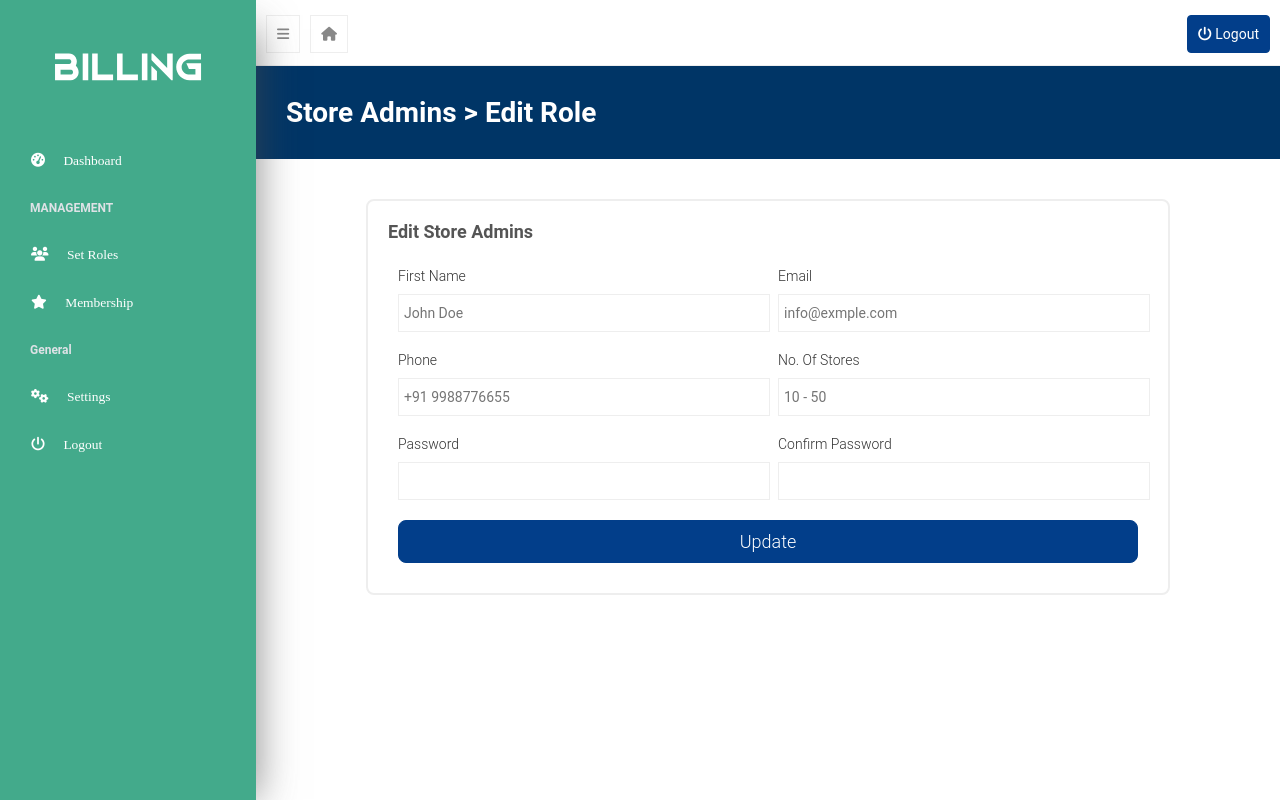
After one commit to sidhuroh/billing-crm, a PHP site: page /edit-role.php in a window 1280 px wide. The commit adds this page. Run offline with PHP 8.4, Linux system fonts and the light colour scheme; a user stored in the database is signed in; data comes from the database, SQL or seed files in the repository; data that the repository does not hold is empty; some libraries are stand-ins or nearby versions.

Commit message:
Role Management

```diff
--- a/connection/header.php
+++ b/connection/header.php
@@ -1,5 +1,12 @@
 <!DOCTYPE html>
 <?php include_once('db.php'); ?>
+<?php
+if (isset($_SESSION['username'])) {
+} else {
+    echo "<meta http-equiv=\"refresh\" content=\"0; url=index.php\">";
+    exit();
+}
+?>
 <meta charset="utf-8">
 <meta http-equiv="X-UA-Compatible" content="IE=edge">
 <meta name="description" content="">
@@ -11,10 +18,10 @@
     <button id="hide_btn2" class="desktop_hide" style="background: transparent; float: left;  border: 0px none; color: #1b3a4b; padding: 5px; margin-top: 5px; margin: 10px; float: right;" onclick="panel1()"><i class="fas fa-bars" style="font-size: 18px; "></i></button>
     <br><br><br>
     <center><img style="filter: brightness(0) invert(1);" src="images/wide-logo.svg" width="150px"></center><br><br><br>
-    <button class="sidebar_link" onclick="main1()"><i class="fas fa-tachometer-alt" style="padding-right: 15px;"></i> Dashboard</button>
+    <a href='dashboard.php'><button class="sidebar_link"><i class="fas fa-tachometer-alt" style="padding-right: 15px;"></i> Dashboard</button></a>
     <br><br>
     <p style="font-weight: 600; margin-left: 30px; font-size: 12px; color: #dee2e6;">MANAGEMENT</p><br>
-    <button class="sidebar_link" onclick="main5()"><i class="fas fa-users" style="padding-right: 15px;"></i> Set Roles</button><br>
+    <a href='role-manager.php'><button class="sidebar_link"><i class="fas fa-users" style="padding-right: 15px;"></i> Set Roles</button><br></a>
     <button class="sidebar_link" onclick="main7()"><i class="fas fa-star" style="padding-right: 15px;"></i> Membership</button>
     <br><br>
     <p style="font-weight: 600; margin-left: 30px; font-size: 12px; color: #dee2e6;">General</p><br>
--- a/css/main.css
+++ b/css/main.css
@@ -10,6 +10,26 @@
   width: 35%;
   height: 100%;
   background: #fff;
+}
+.form_control {
+  width: 100%;
+  padding: 10px 5px;
+  margin-top: 10px;
+  border: 1px solid #eee;
+}
+.form_control_submit {
+  padding: 10px;
+  background: #023e8a;
+  color: #fff;
+  font-size: 18px;
+  font-weight: 300;
+  border-radius: 8px;
+  width: 100%;
+  border: 1px solid #023e8a;
+}
+.form_control_submit:hover {
+  background: #0077b6;
+  border: 1px solid #0077b6;
 }
 #post_header {
   width: 100%;
@@ -132,6 +152,13 @@
   margin: 10px;
   border-radius: 12px;
 }
+.flex-container2 {
+  display: flex;
+  flex-direction: row;
+}
+.flex-container2 > div {
+  margin: 10px;
+}
 @media screen and (max-width: 800px) {
   .login_area {
     width: 100%;
@@ -139,7 +166,8 @@
   .image_area {
     display: none;
   }
-  .flex-container {
+  .flex-container,
+  .flex-container2 {
     flex-direction: column;
   }
   #header_toggle {
--- a/dashboard.php
+++ b/dashboard.php
@@ -1,6 +1,7 @@
 <?php
 include_once("connection/header.php");
 ?>
+
 <title>Dashboard - Home | Billing</title>
 <div style="background: #003566;">
     <div id="margin-setter2">
--- /dev/null
+++ b/edit-role.php
@@ -0,0 +1,108 @@
+<?php
+include_once("connection/header.php");
+?>
+
+<title>Dashboard - Home | Billing</title>
+<div style="background: #003566;">
+    <div id="margin-setter2">
+        <div style="padding: 30px;">
+            <f style='font-size: 28px; font-weight: 700; color: #fff;'>Store Admins > Edit Role</f>
+        </div>
+    </div>
+    <div style='clear: both;'></div>
+</div>
+<div id="margin-setter3">
+    <div style='padding: 40px;'>
+        <div style='margin-right: auto; margin-left: auto; max-width: 800px; border-radius: 8px; border: 2px solid #eee;'>
+            <div style='padding: 20px;'>
+                <?php
+                $role_id = @$_GET['id'];
+                $query = "SELECT * from users WHERE id = '$role_id'";
+                $result = mysqli_query($conn, $query);
+
+                while ($rows = mysqli_fetch_assoc($result)) {
+                    $id = $rows['id'];
+                    $name = $rows['user_name'];
+                    $email = $rows['email'];
+                    $phone = $rows['phone'];
+                    $store_count = $rows['store_count'];
+                }
+                ?>
+                <?php
+                $update_btn = @$_POST['update'];
+                if ($update_btn) {
+                    $name_input = strip_tags(@$_POST['user_name']);
+                    $email_input = strip_tags(@$_POST['email']);
+                    $phone_input = strip_tags(@$_POST['phone']);
+                    $store_count_input = strip_tags(@$_POST['store_count']);
+                    $password_input = strip_tags(@$_POST['password']);
+                    $confirm_password_input = strip_tags(@$_POST['confirm_password']);
+                    if ($name_input && $email_input && $phone_input && $store_count_input) {
+                        if ($password_input && $confirm_password_input) {
+                            if ($password_input == $confirm_password_input) {
+                                $query = "UPDATE `users` SET `user_name`='$name_input',`email`='$email_input',`store_count`='$store_count_input',`phone`='$phone_input',`password`='$password_input' WHERE id='$id'";
+                                $result = mysqli_query($conn, $query);
+                                echo "<meta http-equiv=\"refresh\" content=\"0; url=edit-role.php?id=$id&&updated=1\">";
+                            } else {
+                                echo "<meta http-equiv=\"refresh\" content=\"0; url=edit-role.php?id=$id&&updated=2\">";
+                            }
+                        } else {
+                            $query = "UPDATE `users` SET `user_name`='$name_input',`email`='$email_input',`store_count`='$store_count_input',`phone`='$phone_input' WHERE id='$id'";
+                            $result = mysqli_query($conn, $query);
+                            echo "<meta http-equiv=\"refresh\" content=\"0; url=edit-role.php?id=$id&&updated=1\">";
+                        }
+                    } else {
+                        echo "<meta http-equiv=\"refresh\" content=\"0; url=edit-role.php?id=$id&&updated=0\">";
+                    }
+                }
+                $report = @$_GET['updated'];
+                if ($report == "1") {
+                    $report = "<p style='margin-bottom: 10px; border-radius: 4px; color: #fff; background: #52b788; padding: 10px;'><i class='fas fa-check-square'></i> Profile Has Been Successfully Updated!</p>";
+                } else if ($report == "0") {
+                    $report = "<p style='background: #ff006e; padding: 10px; border-radius 15px; color: #fff; margin-bottom: 20px;'><i class='fas fa-times-circle'></i> You Cannot Leave Name, Email, Phone, Store Input Empty!</p>";
+                } else if ($report == "2") {
+                    $report = "<p style='background: #ff006e; padding: 10px; border-radius 15px; color: #fff; margin-bottom: 20px;'><i class='fas fa-times-circle'></i> Both Passwords Dont Match!</p>";
+                } else {
+                }
+                echo $report;
+                ?>
+                <p style='font-weight: 600; font-size: 18px; color: #555;'>Edit Store Admins</p><br>
+                <form action='#' method='POST'>
+                    <div class='flex-container2'>
+                        <div style='flex-grow: 1;'>
+                            <p style='font-weight: 300; font-size: 14px; color: #333;'>First Name</p>
+                            <input type='text' name="user_name" placeholder="John Doe" value="<?php echo $name; ?>" class="form_control" />
+                        </div>
+                        <div style='flex-grow: 1;'>
+                            <p style='font-weight: 300; font-size: 14px; color: #333;'>Email</p>
+                            <input type='email' name="email" placeholder="info@exmple.com" value="<?php echo $email; ?>" class="form_control" />
+                        </div>
+                    </div>
+                    <div class='flex-container2'>
+                        <div style='flex-grow: 1;'>
+                            <p style='font-weight: 300; font-size: 14px; color: #333;'>Phone</p>
+                            <input type='tel' name="phone" placeholder="+91 9988776655" value="<?php echo $phone; ?>" class="form_control" />
+                        </div>
+                        <div style='flex-grow: 1;'>
+                            <p style='font-weight: 300; font-size: 14px; color: #333;'>No. Of Stores</p>
+                            <input type='number' name="store_count" placeholder="10 - 50" value="<?php echo $store_count; ?>" class="form_control" />
+                        </div>
+                    </div>
+                    <div class='flex-container2'>
+                        <div style='flex-grow: 1;'>
+                            <p style='font-weight: 300; font-size: 14px; color: #333;'>Password</p>
+                            <input type='password' name="password" value="" class="form_control" />
+                        </div>
+                        <div style='flex-grow: 1;'>
+                            <p style='font-weight: 300; font-size: 14px; color: #333;'>Confirm Password</p>
+                            <input type='confirm_password' name="confirm_password" class="form_control" />
+                        </div>
+                    </div>
+                    <div style='padding: 10px;'>
+                        <input type='submit' name="update" value="Update" class="form_control_submit" />
+                    </div>
+                </form>
+            </div>
+        </div>
+    </div>
+</div>
```
Also changed, not shown: delete-role.php (added, +12 -0 lines), index.php (+7 -0 lines), role-manager.php (added, +131 -0 lines), switch-status-role.php (added, +30 -0 lines).
